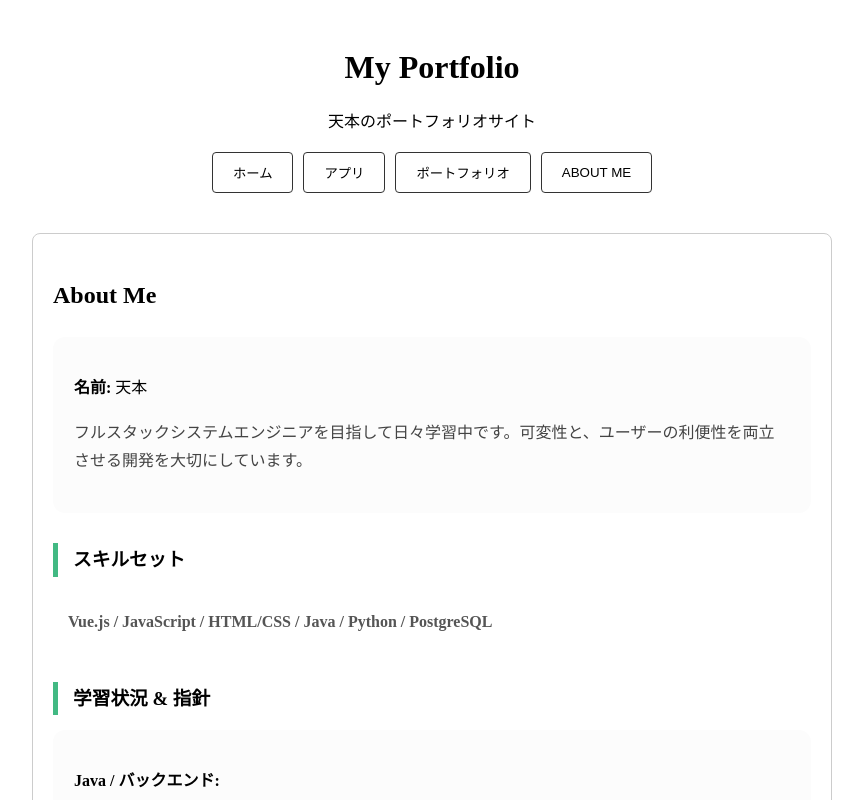
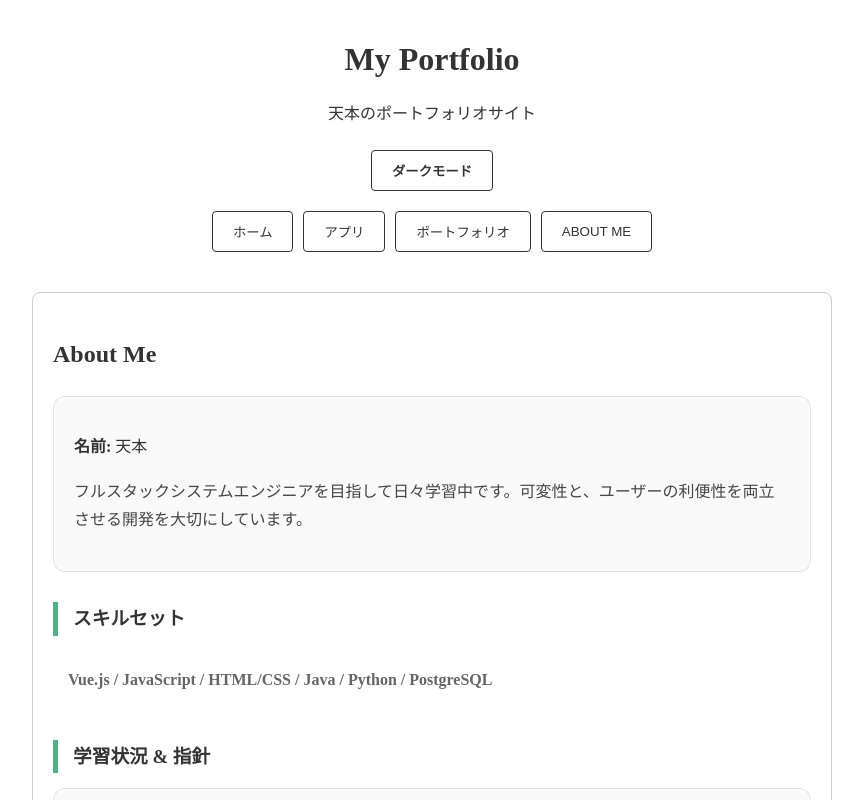
Before and after one commit to kiyotaka0819/Learning_Java_Vue_Front, a Vue app: page /Learning_Java_Vue_Front/about in a window 1280 px wide. Shown: the top 800 px of the page, without its empty margins (208-1071 px from the left). Built offline with nearby package versions, Linux system fonts and the light colour scheme.

Commit message:
ダークモード適応

```diff
--- a/src/App.vue
+++ b/src/App.vue
@@ -1,12 +1,32 @@
 <script setup>
-  import { ref } from 'vue'
+import { ref, watch } from 'vue';
+
+// ダークモードの状態を管理する変数
+const isDarkMode = ref(false);
+
+// モードを切り替える関数
+const toggleDarkMode = () => {
+  isDarkMode.value = !isDarkMode.value;
+}
+// ダークモードの切り替えを監視
+watch(isDarkMode, (newVal) => {
+  if (newVal) {
+    document.body.classList.add('dark-mode-body');
+  } else {
+    document.body.classList.remove('dark-mode-body');
+  }
+}, { immediate: true }); // 初期化時にも実行
+
 </script>
 
 <template>
-  <div class="container">
+  <div :class="['container', { 'dark-mode': isDarkMode }]">
     <header>
       <h1>My Portfolio</h1>
       <p>天本のポートフォリオサイト</p>
+      <button class="toggle-btn" @click="toggleDarkMode">
+        {{ isDarkMode ? 'ライトモード' : 'ダークモード' }}
+      </button>
     </header>
 
     <div class="menu">
@@ -21,13 +41,55 @@
     </div>
   </div>
 </template>
+<style>
+  body {
+  margin: 0;
+  padding: 0;
+  background-color: #ffffff;
+  transition: background-color 0.3s ease, color 0.3s ease;
+}
 
+.dark-mode-body {
+  background-color: #1a1a1a;
+}
+
+  body.dark-mode-body {
+  background-color: #1a1a1a !important;
+}
+</style>
 <style scoped>
+/* 変数の定義 */
 .container {
+  /* ライトモード用の色定義 */
+  --bg-color: #ffffff;
+  --text-color: #333333;
+  --border-color: #cccccc;
+  --button-bg: #ffffff;
   max-width: 800px;
   margin: 0 auto;
   padding: 20px;
   text-align: center;
+  min-height: 100vh;
+  background-color: var(--bg-color);
+  color: var(--text-color);
+  transition: all 0.3s ease;
+}
+
+/* ダークモード時に変数を上書き */
+.dark-mode {
+  --bg-color: #1a1a1a;
+  --text-color: #f0f0f0;
+  --border-color: #555555;
+  --button-bg: #333333;
+}
+
+.dark-mode {
+  background-color: #1a1a1a;
+  color: #f0f0f0;
+}
+
+:deep(*) {
+  color: inherit;
 }
 
 header {
@@ -41,23 +103,50 @@ header {
   margin: 20px 0;
 }
 
+/* ダークモード中のボタン */
+.dark-mode button {
+  background: #333;
+  color: #f0f0f0;
+  border-color: #f0f0f0;
+}
+
 button {
   padding: 10px 20px;
   cursor: pointer;
-  border: 1px solid #333;
-  background: white;
+  border: 1px solid var(--text-color);
+  background: var(--button-bg);
+  color: var(--text-color);
   border-radius: 4px;
 }
 
 button:hover {
-  background: #f0f0f0;
+  opacity: 0.8;
 }
 
 .content {
   margin-top: 40px;
   padding: 20px;
-  border: 1px solid #ccc;
+  border: 1px solid var(--border-color);
   border-radius: 8px;
   text-align: left;
+  background-color: var(--bg-color);
+}
+
+:deep(.link-btn:hover) {
+  color: white !important; /* 背景が緑になるなら文字は絶対白 */
+}
+
+.dark-mode :deep(a) {
+  color: #52d398;
+}
+
+/* ダークモード中の枠線 */
+.dark-mode .content {
+  border-color: #555;
+}
+
+.toggle-btn {
+  margin-top: 10px;
+  font-weight: bold;
 }
 </style>
--- a/src/components/AppCard.vue
+++ b/src/components/AppCard.vue
@@ -36,12 +36,15 @@ defineProps({
   border-radius: 12px;
 }
 .app-item:hover {
-  background-color: #ffffff;
+  background-color: rgba(66, 185, 131, 0.1);
   box-shadow: 0 10px 20px rgba(0, 0, 0, 0.1);
   border-color: #42b983;
 }
 .app-item:last-child{
   border-bottom: none;
+}
+:global(.dark-mode) .app-item:hover {
+  background-color: rgba(255, 255, 255, 0.05);
 }
 a {
   color: #42b983;
--- a/src/components/PortfolioLink.vue
+++ b/src/components/PortfolioLink.vue
@@ -29,35 +29,23 @@
 <style scoped>
 
 .link-item{
-
   margin-bottom: 20px;
-
   padding-bottom: 20px;
-
-  border-bottom: 1px solid #eee;
-
+  border-bottom: 1px solid rgba(128, 128, 128, 0.3);
 }
 
 
 
 .link-item:last-child{
-
   border-bottom: none;
-
 }
 
 a {
-
   color: #42b983;
-
   text-decoration: none;
-
 }
 
 a:hover{
-
   text-decoration: underline;
-
 }
-
 </style>
--- a/src/views/AboutView.vue
+++ b/src/views/AboutView.vue
@@ -38,16 +38,16 @@ import pageData from '../components/pageData.json'
 .profile-card, .learning-item {
   margin-bottom: 20px;
   padding: 20px;
-  border: 1px solid transparent;
+  border: 1px solid rgba(128, 128, 128, 0.2);
   transition: all 0.3s ease;
   border-radius: 12px;
-  background-color: #fcfcfc; /* ほんの少しグレー */
+  background-color: rgba(128, 128, 128, 0.05);
 }
 
 .profile-card:hover, .learning-item:hover {
-  background-color: #ffffff;
+  background-color: var(--bg-color);
   transform: translateY(-5px);
-  box-shadow: 0 10px 20px rgba(0, 0, 0, 0.1);
+  box-shadow: 0 10px 20px rgba(0, 0, 0, 0.2);
   border-color: #42b983;
 }
 
@@ -57,9 +57,10 @@ h3 {
   margin: 30px 0 15px;
 }
 
-.description-text, .learning-detail {
+.description-text, .learning-detail, .skills-list {
   white-space: pre-wrap;
-  color: #444;
+  color: inherit;
+  opacity: 0.9;
   margin-top: 5px;
 }
 
--- a/src/views/HomeView.vue
+++ b/src/views/HomeView.vue
@@ -26,7 +26,7 @@ import pageData from '../components/pageData.json'
 .description-text {
   white-space: pre-wrap;
   line-height: 1.8;
-  color: #444;
+  color: inherit;
 }
 
 .concepts-grid {
@@ -34,20 +34,21 @@ import pageData from '../components/pageData.json'
   grid-template-columns: 1fr 1fr;
   gap: 20px;
   margin-top: 30px;
-  transition: all 0.3s ease;
-}
-
-.concepts-grid:hover {
-  background-color: #ffffff;
-  transform: translateY(-5px);
-  box-shadow: 0 10px 20px rgba(0, 0, 0, 0.1);
-  border-color: #42b983;
 }
 
 .concept-card {
   padding: 20px;
-  background: #fdfdfd;
-  border: 1px solid #eee;
+  background: rgba(128, 128, 128, 0.05);
+  border: 1px solid rgba(128, 128, 128, 0.2);
   border-radius: 8px;
+  color: inherit;
+  transition: all 0.3s ease;
+}
+
+.concept-card:hover {
+  background-color: var(--bg-color);
+  transform: translateY(-5px);
+  box-shadow: 0 10px 20px rgba(0, 0, 0, 0.2);
+  border-color: #42b983;
 }
 </style>
```
